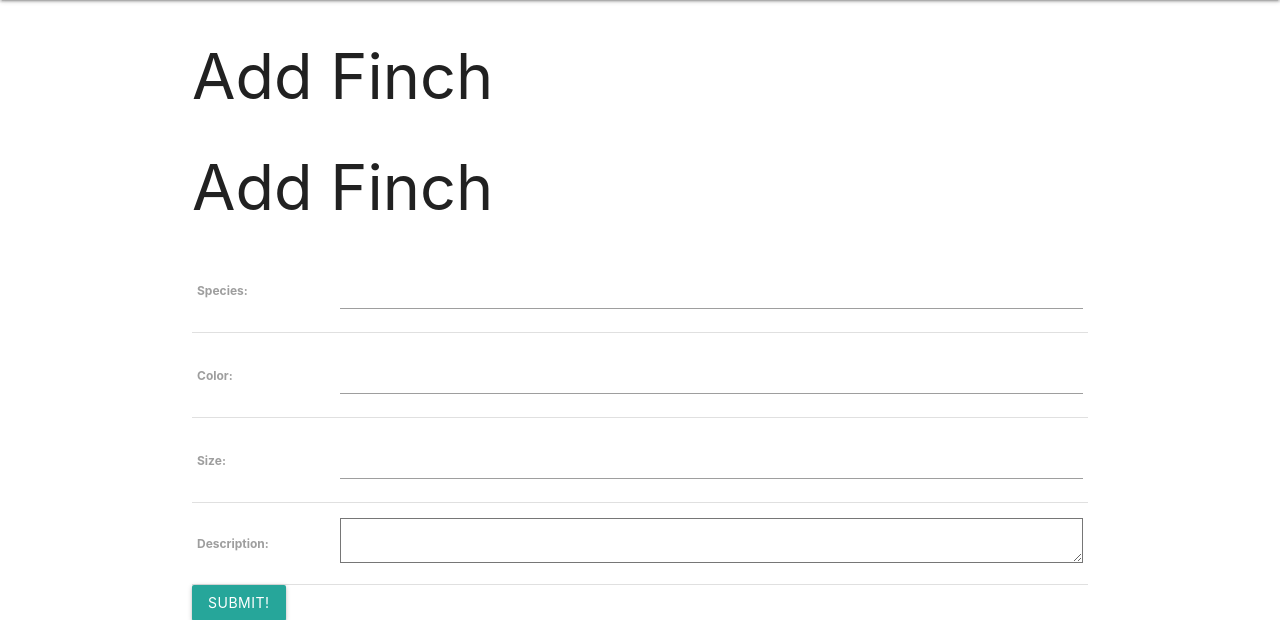
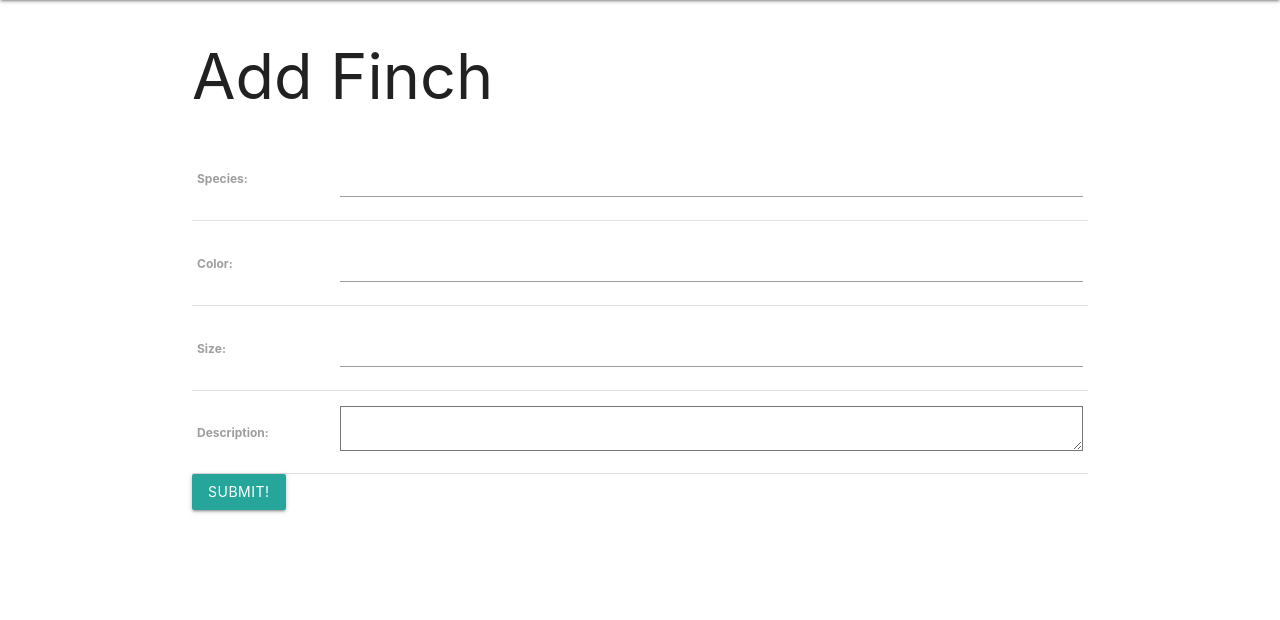
Before and after one commit to chrispaladin7/finchcollector, a Django app: page /finches/create/ in a window 1280 px wide. Shown: the part 64-684 px from the top of the page. Run offline with Django 4.2, Linux system fonts and the light colour scheme.

Commit message:
updates finch_form  main_app template

```diff
--- a/main_app/templates/main_app/finch_form.html
+++ b/main_app/templates/main_app/finch_form.html
@@ -7,7 +7,6 @@
 <h1>Add Finch</h1>
 {% endif %}
 
-<h1>Add Finch</h1>
 <!-- Leaving the action empty makes the form post to the same url used to display it -->
 <form action="" method="POST">
     <!-- Django requires the following for security purposes -->
```
